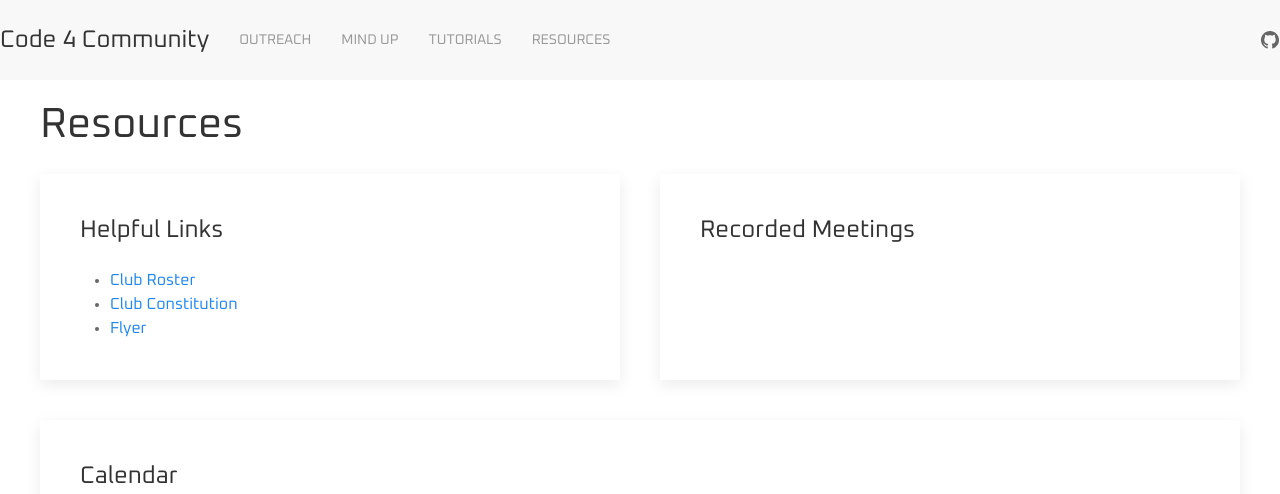
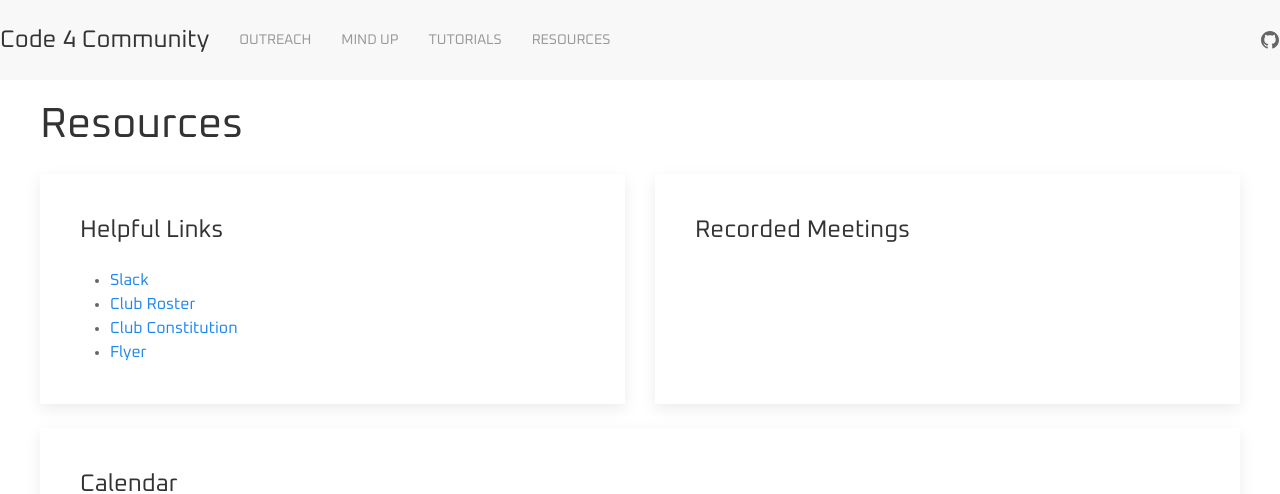
Before and after one commit to Code4Community/Code4Community.github.io, a Jekyll site: the page built from resources.html, in a window 1280 px wide. Shown: the top 494 px of the page. Built offline with Jekyll 4.4.1, drawn with Linux system fonts in a browser that asks for light colours; nearby versions of some CDN libraries; grey boxes are pictures that could not be loaded.

Commit message:
Add link to Slack and fix Google calendar

```diff
--- a/resources.html
+++ b/resources.html
@@ -32,14 +32,16 @@
 
 <br>
 
-<div class="uk-child-width-expand@ uk-grid-match" uk-grid>
-    <div class="uk-width-1-2@m uk-grid-match">
+<div class="uk-grid-medium uk-child-width-1-2@m uk-grid-match" uk-grid>
+    <div>
         <div class="uk-card uk-card-default uk-card-body">
             <h2 class="uk-card-title">Helpful Links</h2>
             <ul>
+                <li>
+                    <a target="_blank" href="https://code4community.slack.com/">Slack</a>
+                </li>
                 <li><a target="_blank"
-                        href="https://docs.google.com/spreadsheets/d/1iePZPjcPdCRCjHXD5w7P7mkACQxH_vRu2nVjNZR1WI0/edit?usp=sharing">Club
-                        Roster</a></li>
+                        href="https://docs.google.com/spreadsheets/d/1iePZPjcPdCRCjHXD5w7P7mkACQxH_vRu2nVjNZR1WI0/edit?usp=sharing">Club Roster</a></li>
                 <li><a target="_blank"
                         href="https://activities.osu.edu/posts/studentorgs/constitutions/2017_10_19_09_07_16_6056.pdf">Club
                         Constitution</a></li>
@@ -48,23 +50,27 @@
         </div>
     </div>
 
-    <div class="uk-width-1-2@m uk-grid-match">
+    <div>
         <div class="uk-card uk-card-default uk-card-body">
             <h2 class="uk-card-title">Recorded Meetings</h2>
             <ul>
             </ul>
         </div>
     </div>
-
-    <div class="uk-width-1-1@m">
-        <div class="uk-card uk-card-default uk-card-body">
-            <h2 class="uk-card-title">Calendar</h2>
-            <iframe id="cal" src="https://calendar.google.com/calendar/b/1/embed?height=600&amp;wkst=1&amp;bgcolor=%23ffffff&amp;ctz=America%2FNew_York&amp;src=YzRjb3N1QGdtYWlsLmNvbQ&amp;src=ZGVnMHVncGMzZmdkaGMxb3B1bmUyazZlNDRAZ3JvdXAuY2FsZW5kYXIuZ29vZ2xlLmNvbQ&amp;src=Zm9rbWhqdGllb2o1ZXEzMThpcGUyc2FlZmtAZ3JvdXAuY2FsZW5kYXIuZ29vZ2xlLmNvbQ&amp;color=%23039BE5&amp;color=%234285F4&amp;color=%23AD1457&amp;title=Code%204%20Community&amp;showNav=1&amp;showTabs=0&amp;showPrint=0" style="border-width:0" width="800" height="600" frameborder="0" scrolling="no"></iframe>
-        </div>
-    </div>
 </div>
 
-<h4>About This Site</h4>
+<br>
 
-<p><a href="https://getuikit.com">UIKit</a> is available under the MIT License</p>
-<p><a href="https://github.com/sindresorhus/github-markdown-css">github-markdown-css</a> is available under the MIT License</p>
+<div class="uk-card uk-card-default uk-card-body">
+    <h2 class="uk-card-title">Calendar</h2>
+    <iframe id="cal" class="uk-visible@m" src="https://calendar.google.com/calendar/b/1/embed?height=600&amp;wkst=1&amp;bgcolor=%23ffffff&amp;ctz=America%2FNew_York&amp;src=YzRjb3N1QGdtYWlsLmNvbQ&amp;src=ZGVnMHVncGMzZmdkaGMxb3B1bmUyazZlNDRAZ3JvdXAuY2FsZW5kYXIuZ29vZ2xlLmNvbQ&amp;src=Zm9rbWhqdGllb2o1ZXEzMThpcGUyc2FlZmtAZ3JvdXAuY2FsZW5kYXIuZ29vZ2xlLmNvbQ&amp;color=%23039BE5&amp;color=%234285F4&amp;color=%23AD1457&amp;title=Code%204%20Community&amp;showNav=1&amp;showTabs=0&amp;showPrint=0" style="border-width:0" width="800" height="600" frameborder="0" scrolling="no"></iframe>
+    <a class="uk-hidden@m" href="https://calendar.google.com/calendar/b/1/r?cid=c4cosu@gmail.com&cid=deg0ugpc3fgdhc1opune2k6e44@group.calendar.google.com&cid=fokmhjtieoj5eq318ipe2saefk@group.calendar.google.com" target="_blank">Google Calendar</a>
+</div>
+
+<br>
+
+<div class="uk-card uk-card-default uk-card-body">
+    <h4>About This Site</h4>
+    <p><a href="https://getuikit.com">UIKit</a> is available under the MIT License</p>
+    <p><a href="https://github.com/sindresorhus/github-markdown-css">github-markdown-css</a> is available under the MIT License</p>
+</div>
```
Also changed, not shown: _layouts/page.html (+5 -5 lines).
